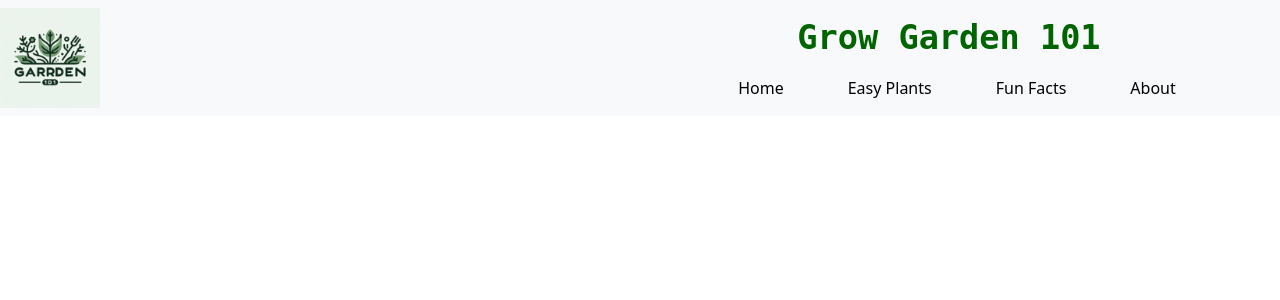
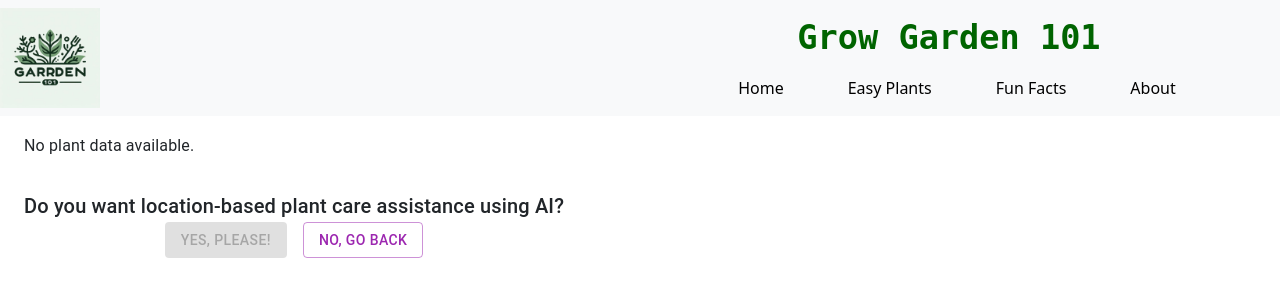
Before and after one commit to maryjohnben/growingGarden101, a React (Vite) app in the folder garden-frontend/: page /results in a window 1280 px wide. Shown: the top 300 px of the page. Built offline with nearby package versions, Linux system fonts and the light colour scheme; no server answers.

Commit message:
results displayed in new route now option to get ai assistance using ai added

```diff
--- a/garden-frontend/Routing.jsx
+++ b/garden-frontend/Routing.jsx
@@ -5,7 +5,9 @@ import { BrowserRouter as Router, Routes, Route } from "react-router-dom";
 import {About} from "./src/pages/About.jsx";
 import {EasyPlants} from "./src/pages/EasyPlants.jsx";
 import FunFacts from "./src/pages/FunFacts.jsx";
+import {PlantResults} from "./src/pages/PlantResults.jsx";
 export const Routing = () => {
+
     return(
         <Router>
             <NavBar />
@@ -14,6 +16,7 @@ export const Routing = () => {
                 <Route path='/easyPlants' element={<EasyPlants/>}/>
                 <Route path='/funFacts' element={<FunFacts/>}/>
                 <Route path='/about' element={<About/>}/>
+                <Route path='/results' element={<PlantResults/>}/>
             </Routes>
         </Router>
     );
--- a/garden-frontend/src/pages/Home.jsx
+++ b/garden-frontend/src/pages/Home.jsx
@@ -8,7 +8,7 @@ import PlantSearchForm from "./PlantSearchForm";
 import axios from "axios";
 
 const API_BASE_URL =
-  import.meta.env.REACT_APP_API_BASE_URL || "http://localhost:5000";
+  import.meta.env.FLASK_APP_API_BASE_URL || "http://localhost:5000";
 
 export const Home = () => {
 
@@ -18,6 +18,9 @@ const[error, setError] = useState(null);
 const [loading, setLoading] = useState(false);
 const navigate = useNavigate();
 
+
+// submit handler of PlantSearchForm.jsx
+    //Does API calling to get plant results
 const HandleSubmit = async (event) => {
     event.preventDefault();
     //api call
@@ -35,8 +38,9 @@ const HandleSubmit = async (event) => {
         setPlantData(response.data);
         console.log(response);
         setError(null);
+        navigate('/results', { state: {plantData: response.data} });
     } catch (error) {
-        setError(error);
+        setError(error.response?.data?.message || error.message);
         setPlantData([]);
     } finally {
         setLoading(false);
@@ -47,10 +51,6 @@ const HandleSubmit = async (event) => {
 //      return <p>Loading...</p>;
 // }
 
-
-if (error){
-    return <p>Error: {error.message}</p>;
-}
 
 
 
@@ -119,22 +119,7 @@ const HandleCancel = () => {
           />
         </Grid>
       </Grid>
-        {/* Display API Response */}
-      {plantData.length > 0 && (
-        <Box>
-          {plantData.map((plant, index) => (
-            <Card key={index} sx={{ marginBottom: 2 }}>
-              <CardContent>
-                <Typography variant="h6">{plant["Common Name"]}</Typography>
-                <Typography variant="body1"><strong>Scientific Name:</strong> {plant["Scientific Name"]}</Typography>
-                <Typography variant="body1"><strong>Soil pH:</strong> {plant["Soil ph"]}</Typography>
-                <Typography variant="body1"><strong>Sun Requirements:</strong> {plant["Sun"]}</Typography>
-                <Typography variant="body1"><strong>Watering:</strong> {plant["Watering"]}</Typography>
-              </CardContent>
-            </Card>
-          ))}
-        </Box>
-      )}
+        {error && <div style={{ color: 'red' }}>{error}</div>}
     </Container>
 
   );
--- /dev/null
+++ b/garden-frontend/src/pages/PlantResults.jsx
@@ -0,0 +1,72 @@
+import React from "react";
+import {useState} from "react";
+import {useLocation, useNavigate} from "react-router-dom";
+import {Box, Button, Card, CardContent, Container, Typography} from "@mui/material";
+
+
+export const PlantResults = () => {
+    const navigator = useNavigate();
+    const location = useLocation();
+    const plantData = location.state?.plantData || [];
+    const [selectedPlant, setSelectedPlant] = useState(null);
+
+    const handleSelectPlant = (plant) => {
+        setSelectedPlant(plant);
+        console.log(selectedPlant);
+    };
+
+    const handleLocation = () => {
+        //get user location
+
+    }
+    return (
+         // Display API Response
+         <Container maxWidth="md">
+            <Typography variant="h4" gutterBottom>
+                Plant Search Results
+            </Typography>
+        <Box>
+      {plantData.length > 0 ? (
+          plantData.map((plant, index) => (
+            <Card key={index} sx={{ marginBottom: 2 }}>
+              <CardContent>
+                <Typography variant="h6">{plant["Common Name"]}</Typography>
+                <Typography variant="body1"><strong>Scientific Name:</strong> {plant["Scientific Name"]}</Typography>
+                <Typography variant="body1"><strong>Soil pH:</strong> {plant["Soil ph"]}</Typography>
+                <Typography variant="body1"><strong>Sun Requirements:</strong> {plant["Sun"]}</Typography>
+                <Typography variant="body1"><strong>Soil Type:</strong> {plant["Soil Type"]}</Typography>
+                <Typography variant="body1"><strong>Time to water:</strong> {plant["Time to water"]}</Typography>
+                <Typography variant="body1"><strong>Time to plant:</strong> {plant["Time to plant"]}</Typography>
+                  {/* Select Button Added */}
+                            <Button
+                                variant="contained"
+                                color={selectedPlant === plant ? "success" : "primary"}
+                                onClick={() => handleSelectPlant(plant)}
+                                sx={{ marginTop: 2 }}
+                            >
+                                {selectedPlant === plant ? "Selected" : "Select This Plant"}
+                            </Button>
+              </CardContent>
+            </Card>
+              ))): (
+        <Typography variant="body1">No plant data available.</Typography>
+      )}
+      {/*//location based*/}
+            <Box textAlign="center" marginTop={4}>
+                <Typography variant="h6">Do you want location-based plant care assistance using AI?</Typography>
+                <Button
+                    variant="contained"
+                    color="primary"
+                    onClick={handleLocation}
+                     disabled={!selectedPlant} // Disabled if no plant is selected
+                    sx={{ marginRight: 2, backgroundColor: "green" }}
+                >
+                    Yes, Please!
+                </Button>
+                <Button variant="outlined" color="secondary" onClick={() => navigator("/")}>
+                    No, Go Back
+                </Button>
+            </Box>
+        </Box>
+            </Container>
+      )}
--- a/garden-frontend/vite.config.js
+++ b/garden-frontend/vite.config.js
@@ -1,6 +1,10 @@
-import react from "@vitejs/plugin-react";
+import { defineConfig } from 'vite';
+import react from '@vitejs/plugin-react';
 
-
-export default {
+export default defineConfig({
   plugins: [react()],
-};
+  server: {
+    host: '0.0.0.0', // This makes the server accessible from any IP address on the local network
+    port: 5173,
+  },
+});
```
